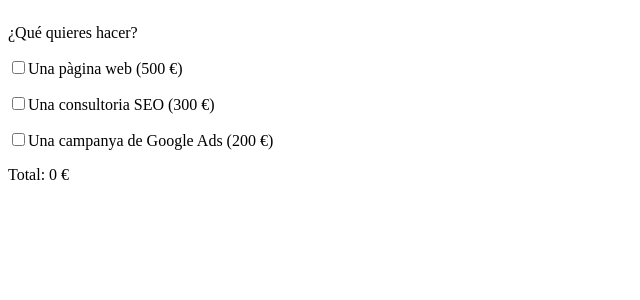
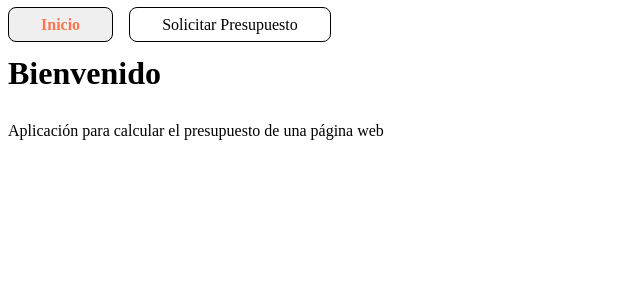
Before and after one commit to chaiben/s7-presupuesto, a React (Create React App) app: page / in a window 1280 px wide. Shown: the top 300 px of the page, without its empty margins (0-640 px from the left). Built offline with nearby package versions, Linux system fonts and the light colour scheme.

Commit message:
Exercise 5

```diff
--- a/src/App.js
+++ b/src/App.js
@@ -1,4 +1,4 @@
-import React, { useState, useEffect } from 'react'
+import React, { useState, useEffect, Fragment } from 'react'
 import Form from './components/Form'
 import "./style/style.css"
 
@@ -53,10 +53,10 @@
   }
 
   return (
-    <div>
-      <div>¿Qué quieres hacer?</div>
+    <Fragment>
+      <h1>¿Qué quieres hacer?</h1>
       <Form formData={formData} addProduct={addProduct} />
       <div>Total: {totalPrice} €</div>
-    </div>
+    </Fragment>
   )
 };
--- /dev/null
+++ b/src/components/Nav.js
@@ -0,0 +1,12 @@
+import { NavLink } from 'react-router-dom';
+
+export default function Nav(){
+  return (
+    <nav>
+      <ul>
+        <li><NavLink to="/">Inicio</NavLink></li>
+        <li><NavLink to="/presupuesto">Solicitar Presupuesto</NavLink></li>
+      </ul>
+    </nav>
+  );
+}
--- /dev/null
+++ b/src/components/Router.js
@@ -0,0 +1,15 @@
+import { BrowserRouter, Route, Routes} from 'react-router-dom';
+import Home from '../page/Home';
+import App from '../App';
+import Nav from './Nav';
+const Router = () => (
+    <BrowserRouter>
+        <Nav />
+        <Routes>
+            <Route index element={<Home />} />
+            <Route path="/presupuesto" element={<App />} />
+            <Route path="*" element={<div>404</div> } />
+        </Routes>
+    </BrowserRouter>
+);
+export default Router;
--- a/src/index.js
+++ b/src/index.js
@@ -1,9 +1,9 @@
 import React from 'react';
 import ReactDOM from 'react-dom/client';
 import './style/style.css';
-import App from './App';
+import Router from './components/Router';
 
 const root = ReactDOM.createRoot(document.getElementById('root'));
 root.render(
-    <App />
+    <Router />
 );
--- /dev/null
+++ b/src/page/Home.js
@@ -0,0 +1,8 @@
+export default function Home(){
+  return (
+    <main>
+      <h1>Bienvenido</h1>
+      <div>Aplicación para calcular el presupuesto de una página web</div>
+    </main>
+  );
+}
--- a/src/style/style.css
+++ b/src/style/style.css
@@ -27,3 +27,25 @@
   width: 50px;
   text-align: center;
 }
+nav a{
+  color: #000000;
+  text-decoration: none;
+  border: 1px solid #000000;
+  border-radius: 0.5rem;
+  padding: 0.5rem 2rem;
+}
+
+nav ul{
+  display: flex;
+  flex-direction: row;
+  gap: 1rem;
+  padding: 0;
+}
+nav ul li{
+  list-style-type: none;
+}
+nav ul li .active{
+  font-weight: bold;
+  color: #f77753;
+  background-color: #efefef;
+}
```
